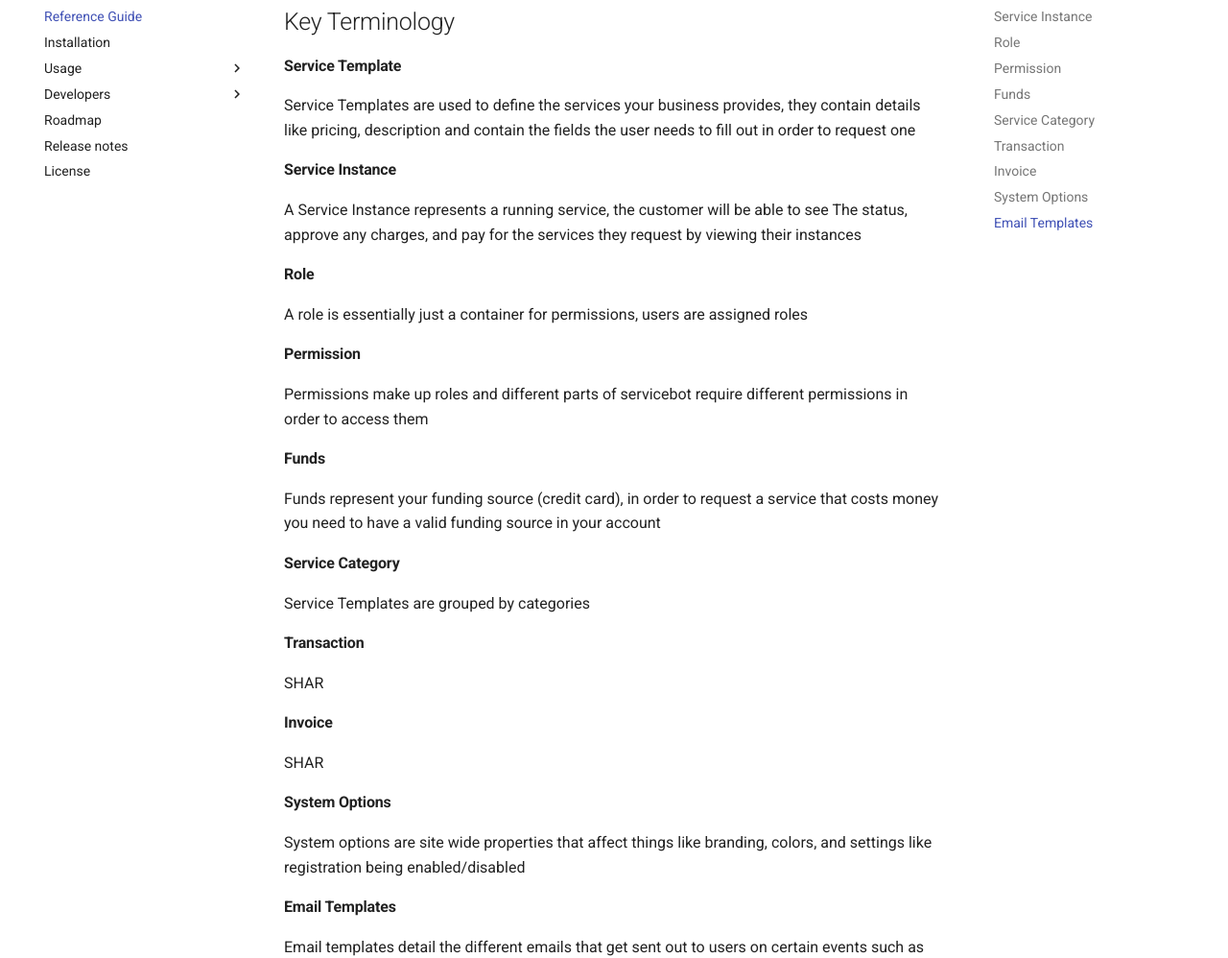
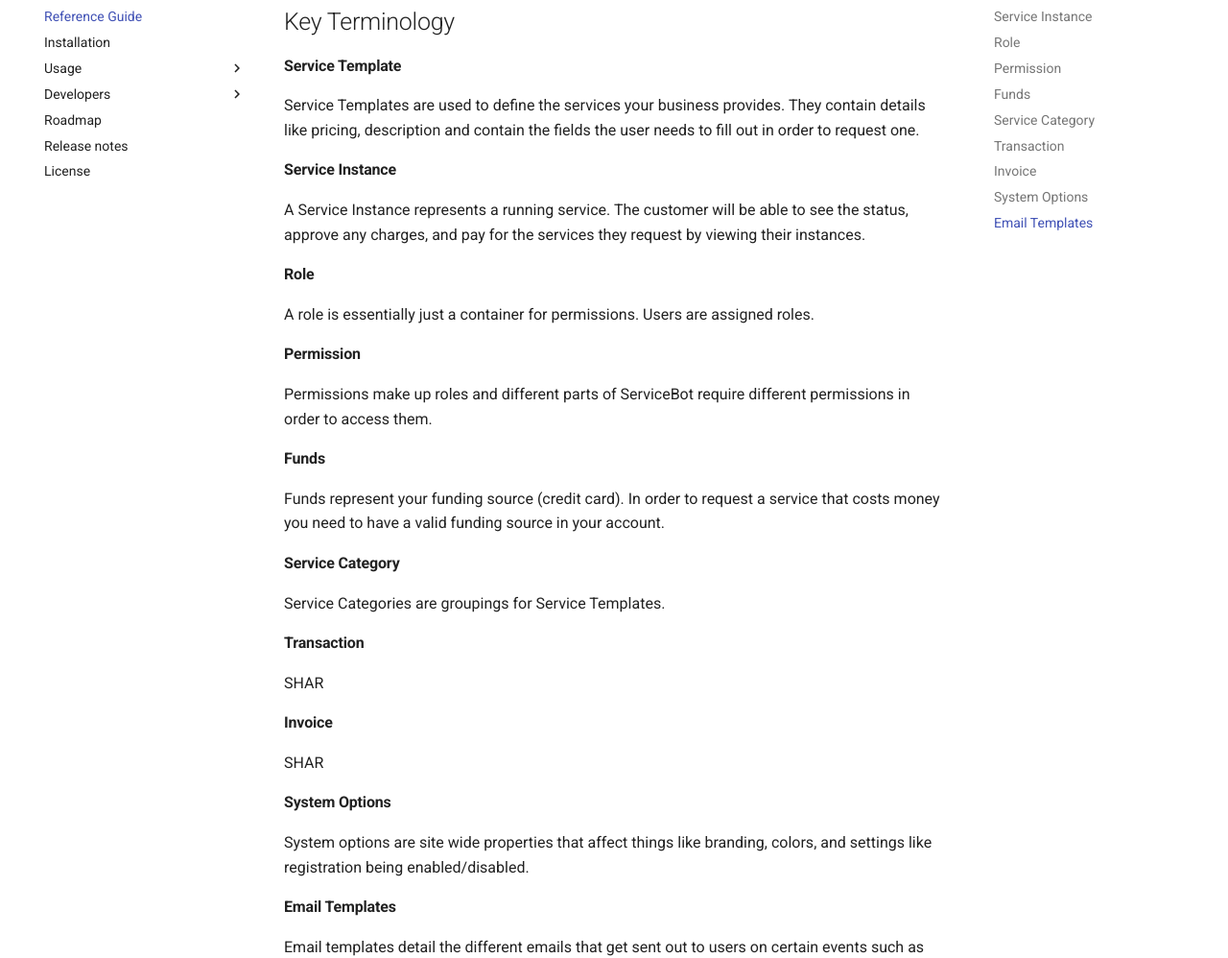
Before and after one commit to service-bot/servicebot-docs, an MkDocs documentation site: the page built from docs/reference_guide.md, in a window 1280 px wide and 1345 px high. Shown: the part 231-1229 px from the top of the window at 96% size. Built offline with MkDocs 1.6.1 and Material for MkDocs 9.7.7, drawn with Linux system fonts in a browser that asks for light colours; comment, search, counter and statistics services are not loaded; old or Windows-style settings are respelled for this version of MkDocs.

Commit message:
reference guide format

```diff
--- a/docs/reference_guide.md
+++ b/docs/reference_guide.md
@@ -1,25 +1,34 @@
 ##Key Terminology
+
 ####Service Template
-Service Templates are used to define the services your business provides, they
-contain details like pricing, description and contain the fields the user needs to fill out in order to request one
+Service Templates are used to define the services your business provides. They
+contain details like pricing, description and contain the fields the user needs to fill out in order to request one.
 
 ####Service Instance
-A Service Instance represents a running service, the customer will be able to see
-The status, approve any charges, and pay for the services they request by viewing their instances
+A Service Instance represents a running service. The customer will be able to see
+the status, approve any charges, and pay for the services they request by viewing their instances.
+
 ####Role
-A role is essentially just a container for permissions, users are assigned roles
+A role is essentially just a container for permissions. Users are assigned roles.
+
 ####Permission
-Permissions make up roles and different parts of servicebot require different permissions in order to access them
+Permissions make up roles and different parts of ServiceBot require different permissions in order to access them.
+
 ####Funds
-Funds represent your funding source (credit card), in order to request a service that costs money you need to have a valid funding
-source in your account
+Funds represent your funding source (credit card). In order to request a service that costs money you need to have a valid funding
+source in your account.
+
 ####Service Category
-Service Templates are grouped by categories
+Service Categories are groupings for Service Templates.
+
 ####Transaction
 SHAR
+
 ####Invoice
 SHAR
+
 ####System Options
-System options are site wide properties that affect things like branding, colors, and settings like registration being enabled/disabled
+System options are site wide properties that affect things like branding, colors, and settings like registration being enabled/disabled.
+
 ####Email Templates
 Email templates detail the different emails that get sent out to users on certain events such as service instance creation or cancellations.
```
